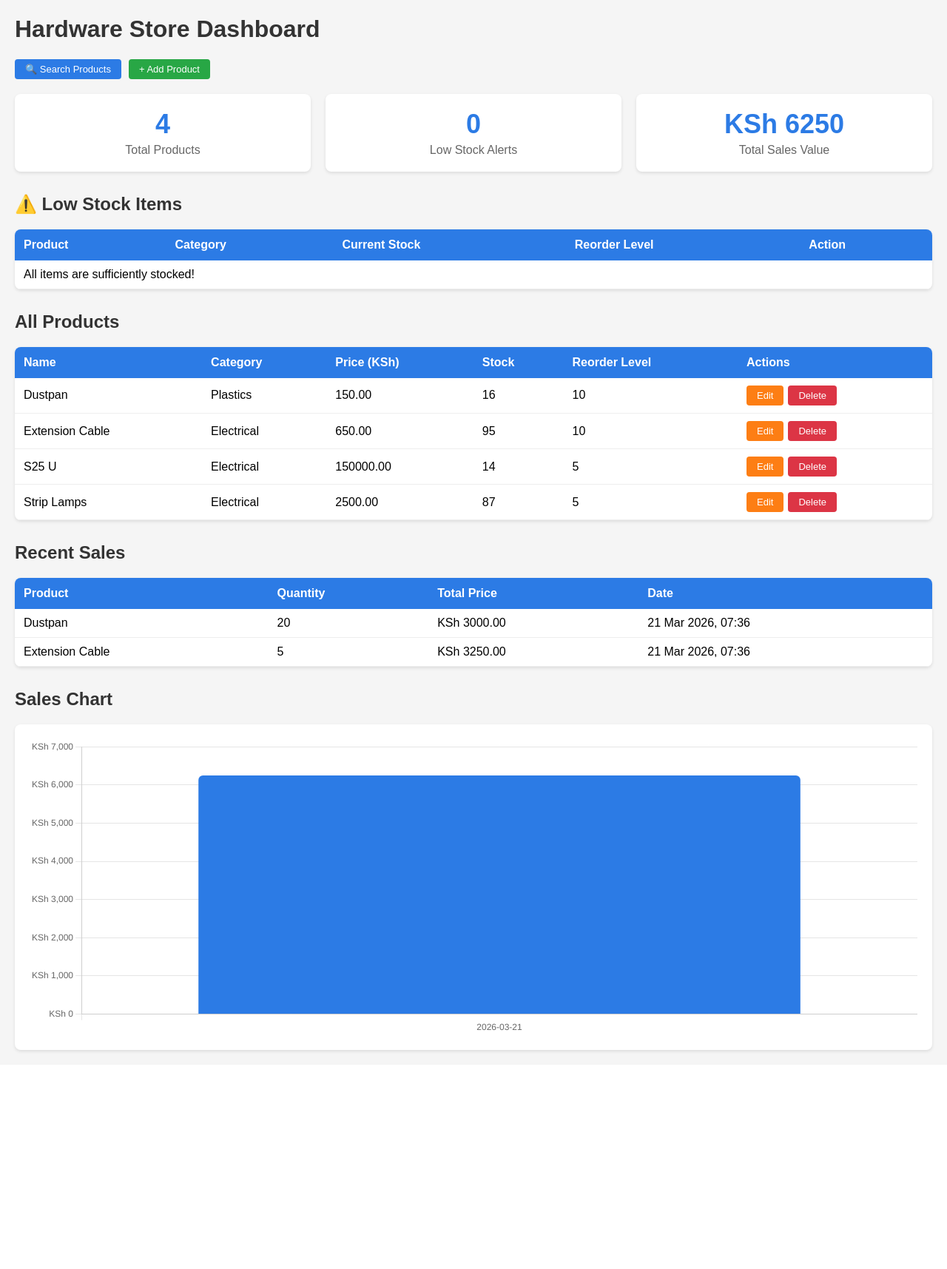
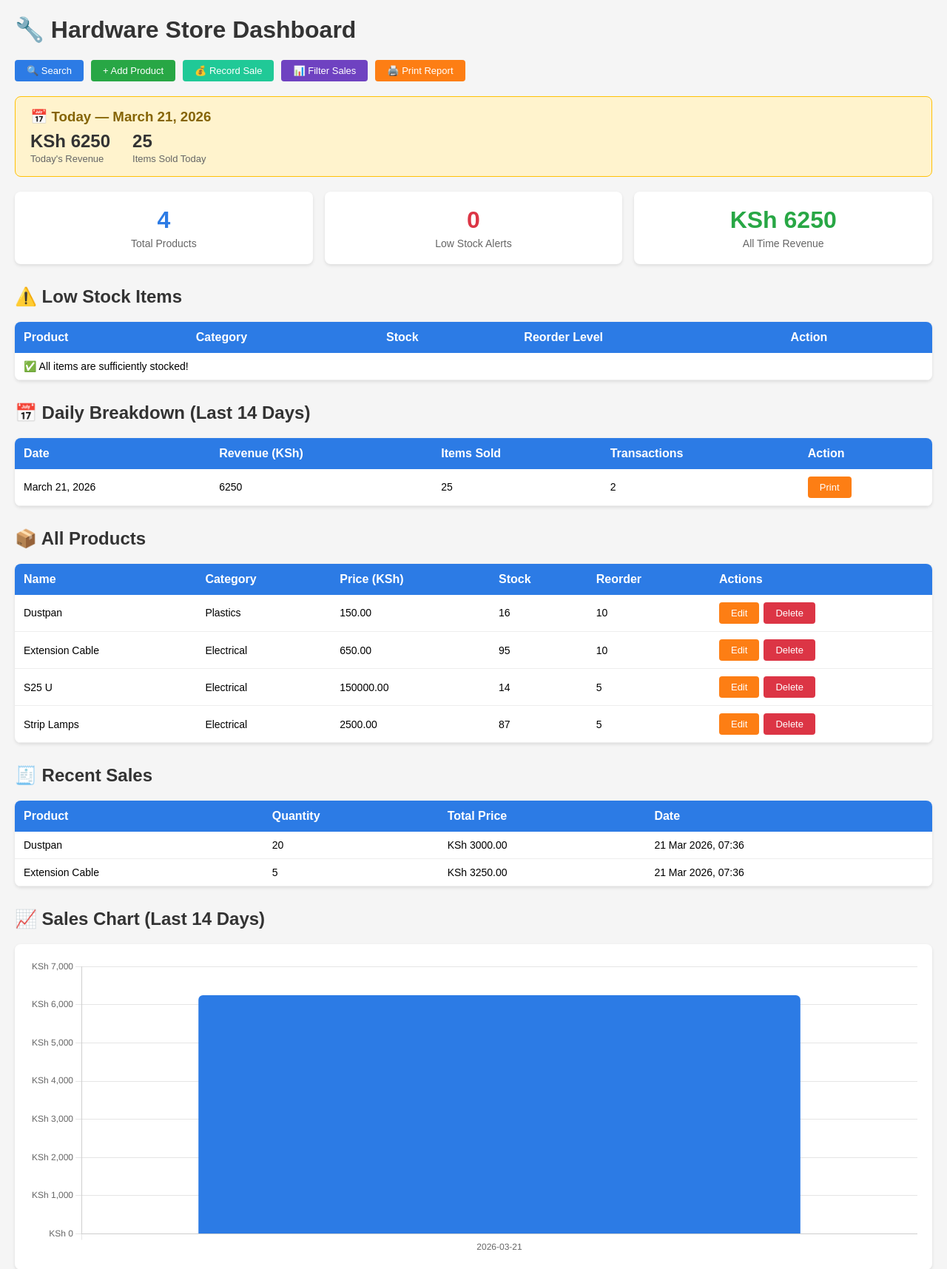
Before and after one commit to okemwabrian/hardware-store, a Django app: page /dashboard/ in a window 1280 px wide. Shown: the top 1715 px of the page at 74% size. Before the commit the page ends 1424 px from the top, so only its background shows below. Run offline with Django 5.2, Linux system fonts and the light colour scheme; data comes from the database, SQL or seed files in the repository; both versions use the stored data as it was after the commit.

Commit message:
Add sales recording, daily breakdown, filters and print reports

```diff
--- a/reports/templates/reports/dashboard.html
+++ b/reports/templates/reports/dashboard.html
@@ -6,84 +6,133 @@
         body { font-family: Arial, sans-serif; margin: 20px; background: #f5f5f5; }
         h1, h2 { color: #333; }
         h2 { margin-top: 30px; }
-        .stats { display: flex; gap: 20px; margin-bottom: 30px; }
-        .card { background: white; padding: 20px; border-radius: 8px; flex: 1; text-align: center; box-shadow: 0 2px 4px rgba(0,0,0,0.1); }
-        .card h2 { font-size: 36px; margin: 0; color: #2c7be5; }
-        .card p { color: #666; margin: 5px 0 0; }
+        .stats { display: flex; gap: 16px; margin-bottom: 30px; flex-wrap: wrap; }
+        .card { background: white; padding: 20px; border-radius: 8px; flex: 1; min-width: 150px; text-align: center; box-shadow: 0 2px 4px rgba(0,0,0,0.1); }
+        .card h2 { font-size: 32px; margin: 0; }
+        .card p { color: #666; margin: 5px 0 0; font-size: 14px; }
+        .blue { color: #2c7be5; }
+        .green { color: #28a745; }
+        .orange { color: #fd7e14; }
+        .red { color: #dc3545; }
         table { width: 100%; border-collapse: collapse; background: white; border-radius: 8px; overflow: hidden; box-shadow: 0 2px 4px rgba(0,0,0,0.1); margin-bottom: 10px; }
         th { background: #2c7be5; color: white; padding: 12px; text-align: left; }
-        td { padding: 10px 12px; border-bottom: 1px solid #eee; }
-        .alert { color: red; font-weight: bold; }
+        td { padding: 10px 12px; border-bottom: 1px solid #eee; font-size: 14px; }
+        .alert-text { color: red; font-weight: bold; }
         .success-msg { background: #d4edda; color: #155724; padding: 12px 20px; border-radius: 6px; margin-bottom: 16px; }
-        .btn { padding: 6px 14px; border-radius: 4px; text-decoration: none; font-size: 13px; display: inline-block; border: none; cursor: pointer; }
+        .error-msg { background: #f8d7da; color: #721c24; padding: 12px 20px; border-radius: 6px; margin-bottom: 16px; }
+        .btn { padding: 7px 16px; border-radius: 4px; text-decoration: none; font-size: 13px; display: inline-block; border: none; cursor: pointer; }
         .btn-blue { background: #2c7be5; color: white; }
         .btn-green { background: #28a745; color: white; }
         .btn-orange { background: #fd7e14; color: white; }
         .btn-red { background: #dc3545; color: white; }
+        .btn-purple { background: #6f42c1; color: white; }
+        .btn-teal { background: #20c997; color: white; }
         .btn:hover { opacity: 0.85; }
-        .top-bar { display: flex; gap: 10px; margin-bottom: 20px; align-items: center; }
+        .top-bar { display: flex; gap: 10px; margin-bottom: 20px; flex-wrap: wrap; }
+        .today-box { background: #fff3cd; border: 1px solid #ffc107; border-radius: 8px; padding: 16px 20px; margin-bottom: 20px; }
+        .today-box h3 { margin: 0 0 8px; color: #856404; }
+        .today-stats { display: flex; gap: 30px; }
+        .today-stat span { font-size: 24px; font-weight: bold; color: #333; }
+        .today-stat p { margin: 2px 0 0; font-size: 13px; color: #666; }
     </style>
 </head>
 <body>
-    <h1>Hardware Store Dashboard</h1>
+    <h1>🔧 Hardware Store Dashboard</h1>
 
     {% if messages %}
         {% for message in messages %}
-            <div class="success-msg">✅ {{ message }}</div>
+            {% if 'error' in message.tags %}
+                <div class="error-msg">❌ {{ message }}</div>
+            {% else %}
+                <div class="success-msg">✅ {{ message }}</div>
+            {% endif %}
         {% endfor %}
     {% endif %}
 
     <div class="top-bar">
-        <a href="/search/" class="btn btn-blue">🔍 Search Products</a>
+        <a href="/search/" class="btn btn-blue">🔍 Search</a>
         <a href="/product/add/" class="btn btn-green">+ Add Product</a>
+        <a href="/sale/record/" class="btn btn-teal">💰 Record Sale</a>
+        <a href="/sales/filter/" class="btn btn-purple">📊 Filter Sales</a>
+        <a href="/report/print/" class="btn btn-orange">🖨️ Print Report</a>
     </div>
 
+    <!-- Today's summary -->
+    <div class="today-box">
+        <h3>📅 Today — {{ today }}</h3>
+        <div class="today-stats">
+            <div class="today-stat">
+                <span>KSh {{ today_revenue }}</span>
+                <p>Today's Revenue</p>
+            </div>
+            <div class="today-stat">
+                <span>{{ today_items_sold }}</span>
+                <p>Items Sold Today</p>
+            </div>
+        </div>
+    </div>
+
+    <!-- Stats cards -->
     <div class="stats">
         <div class="card">
-            <h2>{{ total_products }}</h2>
+            <h2 class="blue">{{ total_products }}</h2>
             <p>Total Products</p>
         </div>
         <div class="card">
-            <h2>{{ low_stock_items.count }}</h2>
+            <h2 class="red">{{ low_stock_items.count }}</h2>
             <p>Low Stock Alerts</p>
         </div>
         <div class="card">
-            <h2>KSh {{ total_sales_value }}</h2>
-            <p>Total Sales Value</p>
+            <h2 class="green">KSh {{ total_sales_value }}</h2>
+            <p>All Time Revenue</p>
         </div>
     </div>
 
+    <!-- Low stock -->
     <h2>⚠️ Low Stock Items</h2>
     <table>
         <tr>
-            <th>Product</th>
-            <th>Category</th>
-            <th>Current Stock</th>
-            <th>Reorder Level</th>
-            <th>Action</th>
+            <th>Product</th><th>Category</th><th>Stock</th><th>Reorder Level</th><th>Action</th>
         </tr>
         {% for item in low_stock_items %}
         <tr>
-            <td class="alert">{{ item.name }}</td>
+            <td class="alert-text">{{ item.name }}</td>
             <td>{{ item.category }}</td>
-            <td class="alert">{{ item.stock_quantity }}</td>
+            <td class="alert-text">{{ item.stock_quantity }}</td>
             <td>{{ item.reorder_level }}</td>
             <td><a href="/restock/{{ item.id }}/" class="btn btn-blue">Restock</a></td>
         </tr>
         {% empty %}
-        <tr><td colspan="5">All items are sufficiently stocked!</td></tr>
+        <tr><td colspan="5">✅ All items are sufficiently stocked!</td></tr>
         {% endfor %}
     </table>
 
-    <h2>All Products</h2>
+    <!-- Daily breakdown -->
+    <h2>📅 Daily Breakdown (Last 14 Days)</h2>
     <table>
         <tr>
-            <th>Name</th>
-            <th>Category</th>
-            <th>Price (KSh)</th>
-            <th>Stock</th>
-            <th>Reorder Level</th>
-            <th>Actions</th>
+            <th>Date</th><th>Revenue (KSh)</th><th>Items Sold</th><th>Transactions</th><th>Action</th>
+        </tr>
+        {% for day in daily_breakdown %}
+        <tr>
+            <td>{{ day.day }}</td>
+            <td>{{ day.revenue }}</td>
+            <td>{{ day.items_sold }}</td>
+            <td>{{ day.transactions }}</td>
+            <td>
+                <a href="/report/print/?date_from={{ day.day }}&date_to={{ day.day }}" class="btn btn-orange">Print</a>
+            </td>
+        </tr>
+        {% empty %}
+        <tr><td colspan="5">No sales recorded yet.</td></tr>
+        {% endfor %}
+    </table>
+
+    <!-- All products -->
+    <h2>📦 All Products</h2>
+    <table>
+        <tr>
+            <th>Name</th><th>Category</th><th>Price (KSh)</th><th>Stock</th><th>Reorder</th><th>Actions</th>
         </tr>
         {% for product in all_products %}
         <tr>
@@ -92,7 +141,7 @@
             <td>{{ product.price }}</td>
             <td>{{ product.stock_quantity }}</td>
             <td>{{ product.reorder_level }}</td>
-            <td style="display: flex; gap: 6px;">
+            <td style="display:flex; gap:6px;">
                 <a href="/product/edit/{{ product.id }}/" class="btn btn-orange">Edit</a>
                 <form method="POST" action="/product/delete/{{ product.id }}/" style="display:inline;" onsubmit="return confirm('Delete {{ product.name }}?')">
                     {% csrf_token %}
@@ -103,13 +152,11 @@
         {% endfor %}
     </table>
 
-    <h2>Recent Sales</h2>
+    <!-- Recent sales -->
+    <h2>🧾 Recent Sales</h2>
     <table>
         <tr>
-            <th>Product</th>
-            <th>Quantity</th>
-            <th>Total Price</th>
-            <th>Date</th>
+            <th>Product</th><th>Quantity</th><th>Total Price</th><th>Date</th>
         </tr>
         {% for sale in recent_sales %}
         <tr>
@@ -121,8 +168,9 @@
         {% endfor %}
     </table>
 
-    <h2>Sales Chart</h2>
-    <div style="background:white; padding:20px; border-radius:8px; box-shadow: 0 2px 4px rgba(0,0,0,0.1);">
+    <!-- Chart -->
+    <h2>📈 Sales Chart (Last 14 Days)</h2>
+    <div style="background:white; padding:20px; border-radius:8px; box-shadow:0 2px 4px rgba(0,0,0,0.1);">
         <canvas id="salesChart" height="100"></canvas>
     </div>
 
@@ -135,7 +183,7 @@
             data: {
                 labels: labels,
                 datasets: [{
-                    label: 'Daily Sales (KSh)',
+                    label: 'Daily Revenue (KSh)',
                     data: data,
                     backgroundColor: '#2c7be5',
                     borderRadius: 6,
--- a/reports/urls.py
+++ b/reports/urls.py
@@ -8,4 +8,7 @@ urlpatterns = [
     path('product/add/', views.add_product, name='add_product'),
     path('product/edit/<int:product_id>/', views.edit_product, name='edit_product'),
     path('product/delete/<int:product_id>/', views.delete_product, name='delete_product'),
+    path('sale/record/', views.record_sale, name='record_sale'),
+    path('sales/filter/', views.filter_sales, name='filter_sales'),
+    path('report/print/', views.print_report, name='print_report'),
 ]
--- a/reports/views.py
+++ b/reports/views.py
@@ -1,7 +1,9 @@
 from django.shortcuts import render, redirect, get_object_or_404
 from django.contrib import messages
-from django.db.models import Sum, F
+from django.db.models import Sum, F, Count
 from django.db.models.functions import TruncDate
+from django.utils import timezone
+from datetime import date
 from inventory.models import Product, Category, Supplier
 from sales.models import Sale
 
@@ -9,34 +11,53 @@ from sales.models import Sale
 def dashboard(request):
     total_products = Product.objects.count()
     low_stock_items = Product.objects.filter(stock_quantity__lte=F('reorder_level'))
-    recent_sales = Sale.objects.order_by('-date')[:10]
-    total_sales_value = Sale.objects.aggregate(
-        total=Sum('total_price')
-    )['total'] or 0
-
-    daily_sales = (
-        Sale.objects.annotate(day=TruncDate('date'))
-        .values('day')
-        .annotate(total=Sum('total_price'))
-        .order_by('day')
-    )
-    chart_labels = [str(entry['day']) for entry in daily_sales]
-    chart_data = [float(entry['total']) for entry in daily_sales]
-
     all_products = Product.objects.select_related('category', 'supplier').all()
     categories = Category.objects.all()
     suppliers = Supplier.objects.all()
 
+    # Today's sales only
+    today = date.today()
+    today_sales = Sale.objects.filter(date__date=today)
+    today_revenue = today_sales.aggregate(total=Sum('total_price'))['total'] or 0
+    today_items_sold = today_sales.aggregate(total=Sum('quantity_sold'))['total'] or 0
+
+    # All time total
+    total_sales_value = Sale.objects.aggregate(total=Sum('total_price'))['total'] or 0
+
+    # Recent sales
+    recent_sales = Sale.objects.order_by('-date')[:10]
+
+    # Daily breakdown
+    daily_breakdown = (
+        Sale.objects.annotate(day=TruncDate('date'))
+        .values('day')
+        .annotate(
+            revenue=Sum('total_price'),
+            items_sold=Sum('quantity_sold'),
+            transactions=Count('id')
+        )
+        .order_by('-day')[:14]
+    )
+
+    # Chart data
+    chart_data_qs = list(reversed(list(daily_breakdown)))
+    chart_labels = [str(entry['day']) for entry in chart_data_qs]
+    chart_data = [float(entry['revenue']) for entry in chart_data_qs]
+
     context = {
         'total_products': total_products,
         'low_stock_items': low_stock_items,
-        'recent_sales': recent_sales,
-        'total_sales_value': total_sales_value,
-        'chart_labels': chart_labels,
-        'chart_data': chart_data,
         'all_products': all_products,
         'categories': categories,
         'suppliers': suppliers,
+        'today_revenue': today_revenue,
+        'today_items_sold': today_items_sold,
+        'total_sales_value': total_sales_value,
+        'recent_sales': recent_sales,
+        'daily_breakdown': daily_breakdown,
+        'chart_labels': chart_labels,
+        'chart_data': chart_data,
+        'today': today,
     }
     return render(request, 'reports/dashboard.html', context)
 
@@ -68,26 +89,18 @@ def add_product(request):
     categories = Category.objects.all()
     suppliers = Supplier.objects.all()
     if request.method == 'POST':
-        name = request.POST.get('name')
-        category_id = request.POST.get('category')
-        supplier_id = request.POST.get('supplier')
-        price = request.POST.get('price')
-        stock_quantity = request.POST.get('stock_quantity')
-        reorder_level = request.POST.get('reorder_level', 5)
-
         Product.objects.create(
-            name=name,
-            category_id=category_id,
-            supplier_id=supplier_id,
-            price=price,
-            stock_quantity=stock_quantity,
-            reorder_level=reorder_level,
+            name=request.POST.get('name'),
+            category_id=request.POST.get('category'),
+            supplier_id=request.POST.get('supplier'),
+            price=request.POST.get('price'),
+            stock_quantity=request.POST.get('stock_quantity'),
+            reorder_level=request.POST.get('reorder_level', 5),
         )
-        messages.success(request, f'Product "{name}" added successfully!')
+        messages.success(request, f'Product "{request.POST.get("name")}" added!')
         return redirect('dashboard')
     return render(request, 'reports/add_product.html', {
-        'categories': categories,
-        'suppliers': suppliers,
+        'categories': categories, 'suppliers': suppliers
     })
 
 
@@ -103,12 +116,10 @@ def edit_product(request, product_id):
         product.stock_quantity = request.POST.get('stock_quantity')
         product.reorder_level = request.POST.get('reorder_level')
         product.save()
-        messages.success(request, f'"{product.name}" updated successfully!')
+        messages.success(request, f'"{product.name}" updated!')
         return redirect('dashboard')
     return render(request, 'reports/edit_product.html', {
-        'product': product,
-        'categories': categories,
-        'suppliers': suppliers,
+        'product': product, 'categories': categories, 'suppliers': suppliers
     })
 
 
@@ -117,5 +128,83 @@ def delete_product(request, product_id):
     if request.method == 'POST':
         name = product.name
         product.delete()
-        messages.success(request, f'"{name}" deleted successfully!')
+        messages.success(request, f'"{name}" deleted!')
     return redirect('dashboard')
+
+
+def record_sale(request):
+    products = Product.objects.all()
+    if request.method == 'POST':
+        product_id = request.POST.get('product')
+        quantity = int(request.POST.get('quantity', 0))
+        product = get_object_or_404(Product, id=product_id)
+
+        if quantity <= 0:
+            messages.error(request, 'Quantity must be greater than 0!')
+        elif quantity > product.stock_quantity:
+            messages.error(request, f'Not enough stock! Only {product.stock_quantity} units available.')
+        else:
+            Sale.objects.create(product=product, quantity_sold=quantity)
+            messages.success(request, f'Sale recorded — {quantity} x {product.name}!')
+        return redirect('dashboard')
+    return render(request, 'reports/record_sale.html', {'products': products})
+
+
+def filter_sales(request):
+    sales = Sale.objects.all().order_by('-date')
+    products = Product.objects.all()
+
+    # Filters
+    date_from = request.GET.get('date_from')
+    date_to = request.GET.get('date_to')
+    product_id = request.GET.get('product')
+
+    if date_from:
+        sales = sales.filter(date__date__gte=date_from)
+    if date_to:
+        sales = sales.filter(date__date__lte=date_to)
+    if product_id:
+        sales = sales.filter(product_id=product_id)
+
+    total = sales.aggregate(total=Sum('total_price'))['total'] or 0
+    items = sales.aggregate(total=Sum('quantity_sold'))['total'] or 0
+
+    return render(request, 'reports/filter_sales.html', {
+        'sales': sales,
+        'products': products,
+        'total': total,
+        'items': items,
+        'date_from': date_from or '',
+        'date_to': date_to or '',
+        'selected_product': product_id or '',
+    })
+
+
+def print_report(request):
+    today = date.today()
+    date_from = request.GET.get('date_from', str(today))
+    date_to = request.GET.get('date_to', str(today))
+
+    sales = Sale.objects.filter(
+        date__date__gte=date_from,
+        date__date__lte=date_to
+    ).order_by('date')
+
+    total_revenue = sales.aggregate(total=Sum('total_price'))['total'] or 0
+    total_items = sales.aggregate(total=Sum('quantity_sold'))['total'] or 0
+
+    daily = (
+        sales.annotate(day=TruncDate('date'))
+        .values('day')
+        .annotate(revenue=Sum('total_price'), items=Sum('quantity_sold'))
+        .order_by('day')
+    )
+
+    return render(request, 'reports/print_report.html', {
+        'sales': sales,
+        'total_revenue': total_revenue,
+        'total_items': total_items,
+        'daily': daily,
+        'date_from': date_from,
+        'date_to': date_to,
+    })
--- a/sales/models.py
+++ b/sales/models.py
@@ -5,7 +5,7 @@ class Sale(models.Model):
     product = models.ForeignKey(Product, on_delete=models.CASCADE)
     quantity_sold = models.IntegerField()
     date = models.DateTimeField(auto_now_add=True)
-    total_price = models.DecimalField(max_digits=10, decimal_places=2, blank=True)
+    total_price = models.DecimalField(max_digits=10, decimal_places=2, blank=True, null=True)
 
     def save(self, *args, **kwargs):
         self.total_price = self.product.price * self.quantity_sold
@@ -14,4 +14,4 @@ class Sale(models.Model):
         super().save(*args, **kwargs)
 
     def __str__(self):
-        return f"{self.quantity_sold} x {self.product.name} on {self.date}"
+        return f"{self.quantity_sold} x {self.product.name}"
```
Also changed, not shown: reports/templates/reports/filter_sales.html (added, +83 -0 lines), reports/templates/reports/print_report.html (added, +99 -0 lines), reports/templates/reports/record_sale.html (added, +46 -0 lines), db.sqlite3, sales/migrations/0002_alter_sale_total_price.py (added).
